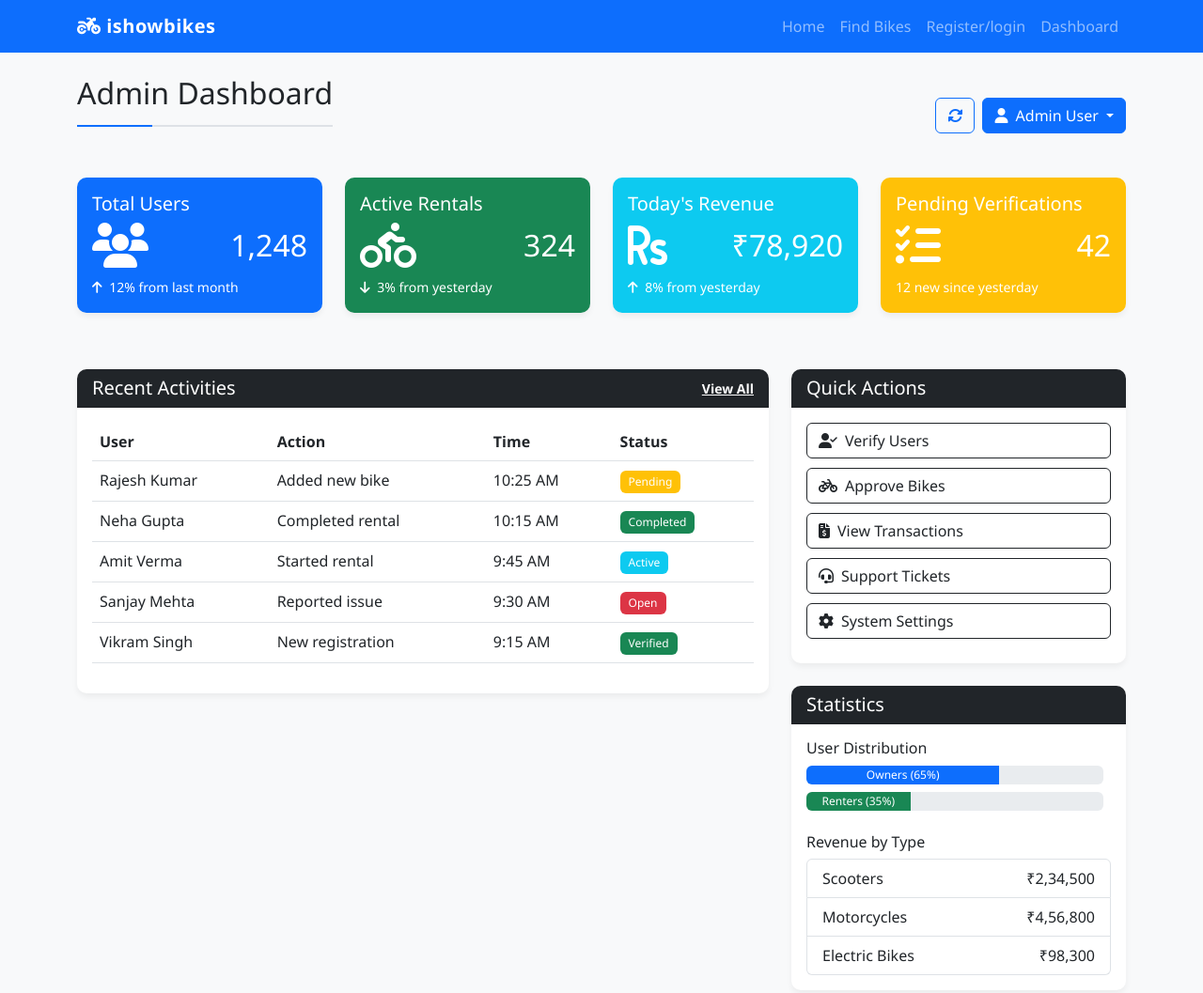
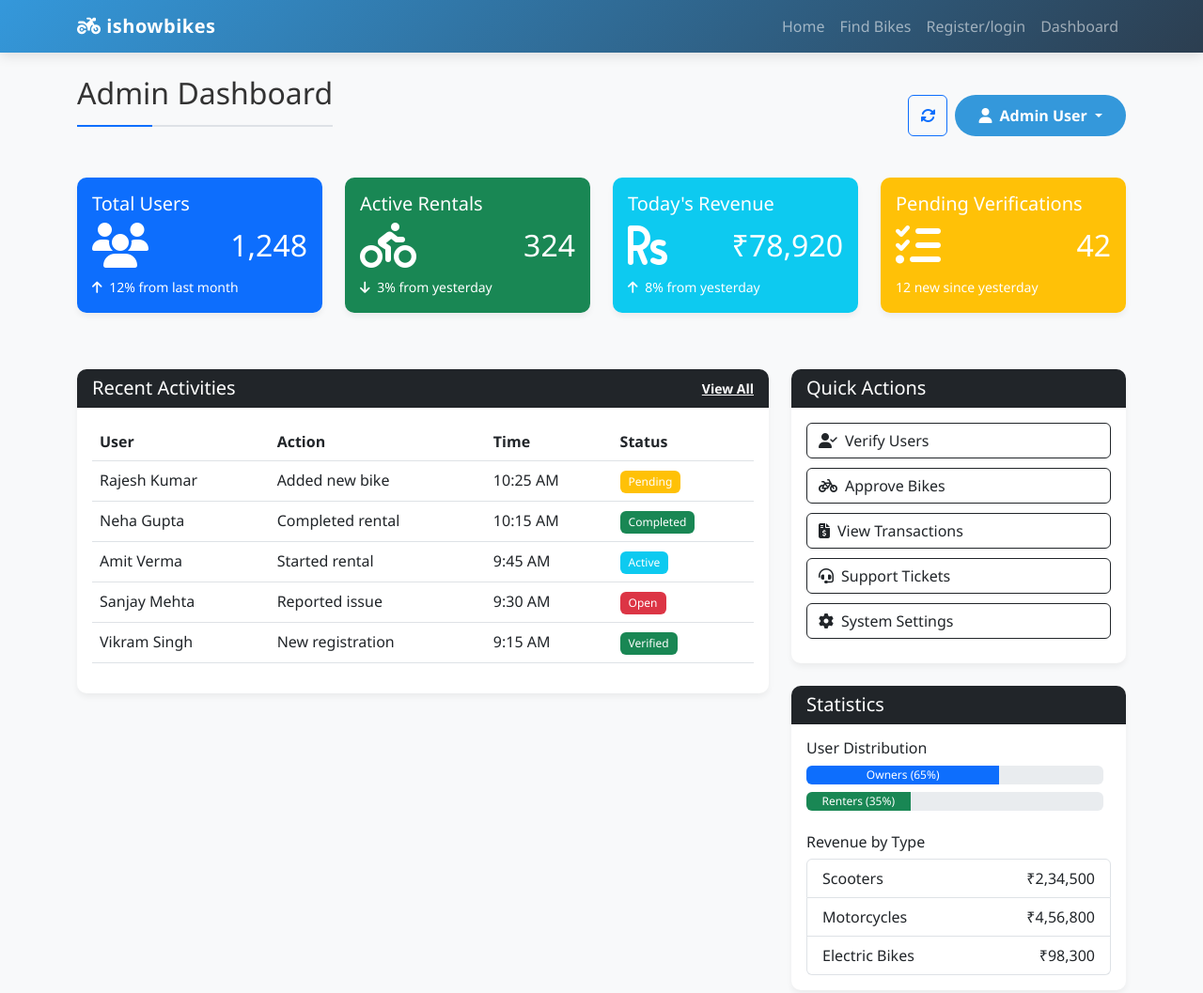
Before and after one commit to surya23-beh/projects, a plain HTML site: page html/admin-dashboard.html in a window 1280 px wide. Shown: the top 1057 px of the page at 94% size. Drawn offline with nearby package versions, Linux system fonts and the light colour scheme; files that its build step writes are made by us from their sources; the site is published under a folder, as on GitHub Pages, so addresses that start at the root find nothing.

Commit message:
this is the real update

```diff
--- a/html/admin-dashboard.html
+++ b/html/admin-dashboard.html
@@ -6,7 +6,7 @@
     <title>Admin Dashboard - ishowbikes</title>
     <link href="https://cdn.jsdelivr.net/npm/bootstrap@5.3.0/dist/css/bootstrap.min.css" rel="stylesheet">
     <link rel="stylesheet" href="https://cdnjs.cloudflare.com/ajax/libs/font-awesome/6.4.0/css/all.min.css">
-    <link rel="stylesheet" href="/Suryanc/Suryanc/Bike_Rental_platform/css/index.css">
+    <link rel="stylesheet" href="../css/index.css">
     <style>
         body {
             background-color: #f8f9fa;
@@ -129,7 +129,7 @@
             </button>
             <div class="collapse navbar-collapse" id="navbarNav">
                 <ul class="navbar-nav ms-auto">
-                    <li class="nav-item"><a class="nav-link" href="index.html">Home</a></li>
+                    <li class="nav-item"><a class="nav-link" href="../index.html">Home</a></li>
                     <li class="nav-item"><a class="nav-link" href="findbikes.html">Find Bikes</a></li>
                     <li class="nav-item"><a class="nav-link" href="registerpage.html">Register/login</a></li>
                     <li class="nav-item"><a class="nav-link" href="user-dashboard.html">Dashboard</a></li>
```
Also changed, not shown: html/loginpage.html (+1 -1 lines).
